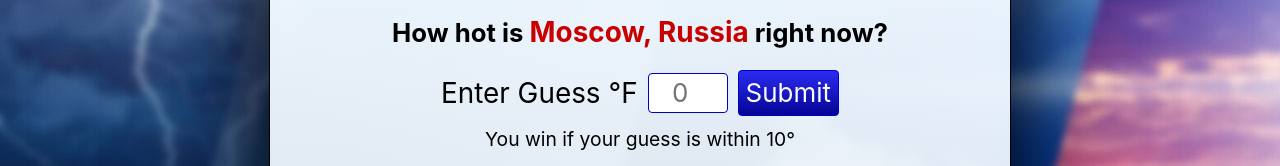
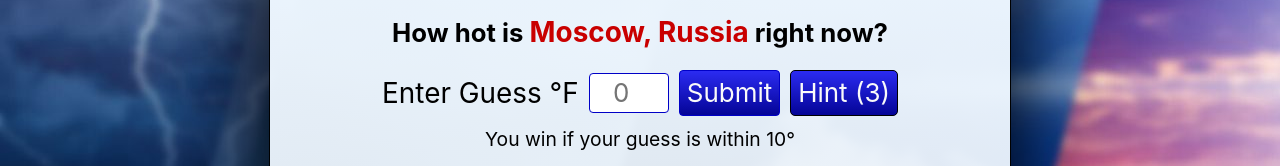
Before and after one commit to MikoFrosty/weather-guesser-react, a React (Create React App) app: page / in a window 1280 px wide. Shown: the part 279-445 px from the top of the page. Built offline with nearby package versions, Linux system fonts and the light colour scheme.

Commit message:
Add hint functionality

```diff
--- a/src/App.js
+++ b/src/App.js
@@ -16,6 +16,9 @@ export default function App() {
   const [location, setLocation] = useState(["Loading...", ""]);
   const [answer, setAnswer] = useState([0, ""]);
   const [weather, setWeather] = useState("");
+  const [hintsLeft, setHintsLeft] = useState(3);
+  const [hintMessage, setHintMessage] = useState("");
+  const [lastGuess, setLastGuess] = useState(null);
   const [isLoading, setIsLoading] = useState(false);
   const [errorMessage, setErrorMessage] = useState("");
   const [darkMode, setDarkMode] = useState(() => {
@@ -74,6 +77,9 @@ export default function App() {
     setAnswer([0, ""]);
     setWeather("");
     setErrorMessage("");
+    setHintsLeft(3);
+    setHintMessage("");
+    setLastGuess(null);
     const getPlaces = () => {
       switch (options.region) {
         case 0:
@@ -119,12 +125,38 @@ export default function App() {
     setDarkMode((prev) => !prev);
   }
 
+  function handleHintClick() {
+    if (hintsLeft <= 0 || lastGuess === null) return;
+    const API = new FetchWrapper(
+      "https://api.weatherapi.com/v1/current.json?key=72b4230dbcfc4df5b07205043212612&q="
+    );
+    API.get(location[0])
+      .then((data) => {
+        const temp = options.temp
+          ? Math.floor(data.current.temp_f)
+          : Math.floor(data.current.temp_c);
+        if (lastGuess > temp) {
+          setHintMessage("Lower");
+        } else if (lastGuess < temp) {
+          setHintMessage("Higher");
+        } else {
+          setHintMessage("Exact!");
+        }
+        setHintsLeft((prev) => prev - 1);
+      })
+      .catch(() => {
+        setHintMessage("Hint unavailable");
+      });
+  }
+
   // Fetch weather data for the current city and update the state based on user guess
   function handleAnswerSubmit(e) {
     e.preventDefault();
     setIsLoading(true);
     setErrorMessage("");
+    setHintMessage("");
     const guess = Number.parseInt(e.target.guess.value, 10);
+    setLastGuess(guess);
 
     const API = new FetchWrapper(
       "https://api.weatherapi.com/v1/current.json?key=72b4230dbcfc4df5b07205043212612&q="
@@ -212,7 +244,10 @@ export default function App() {
               onFormSubmit={handleAnswerSubmit}
               tempDisplay={options.tempDisplay}
               difficultyString={difficultyString()}
+              onHintClick={handleHintClick}
+              hintsLeft={hintsLeft}
             />
+            <Message text={hintMessage} />
             <Message text={errorMessage} type="error" />
             <Answer answer={answer} weather={weather} isLoading={isLoading} />
             <MapAndOptions
--- a/src/components/GuessForm.css
+++ b/src/components/GuessForm.css
@@ -48,6 +48,14 @@
     padding: 6px;
 }
 
+#hint-button {
+  margin-left: 10px;
+  padding: 7px;
+}
+#hint-button:focus {
+  padding: 6px;
+}
+
 @media only screen and (max-width: 600px) {
   #weather-guesser input {
     min-width: 60px;
--- a/src/components/GuessForm.js
+++ b/src/components/GuessForm.js
@@ -6,6 +6,8 @@ export default function GuessForm({
   onFormSubmit,
   tempDisplay,
   difficultyString,
+  onHintClick,
+  hintsLeft,
 }) {
   const [submitted, setSubmitted] = useState(false);
 
@@ -44,6 +46,15 @@ export default function GuessForm({
           required
         />
         <input type="submit" id="submit" className="button" value="Submit" />
+        <button
+          type="button"
+          id="hint-button"
+          className="button"
+          onClick={onHintClick}
+          disabled={hintsLeft <= 0}
+        >
+          Hint ({hintsLeft})
+        </button>
       </form>
       <p>
         <sub>You win if your guess is {difficultyString}</sub>
```
